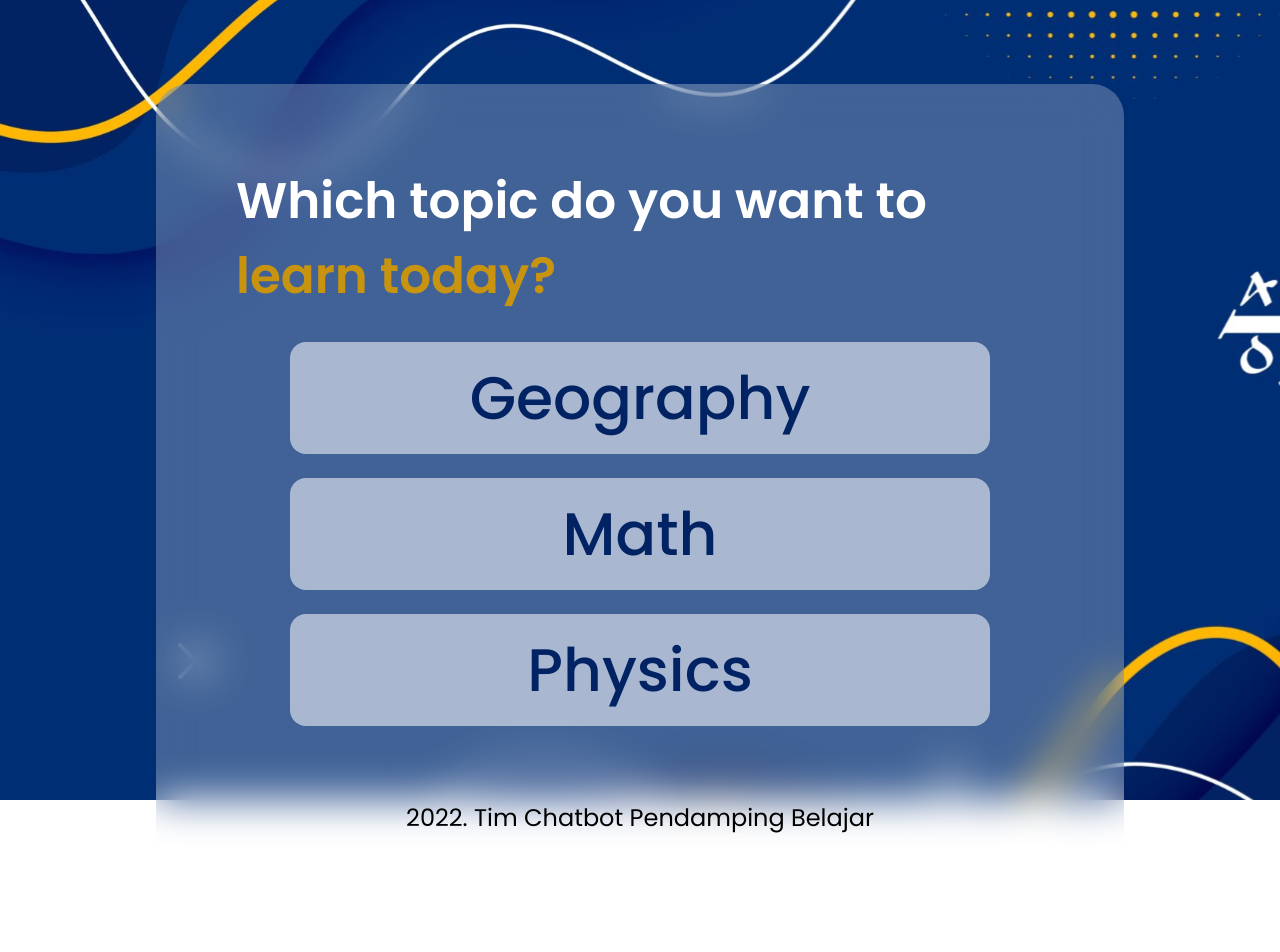
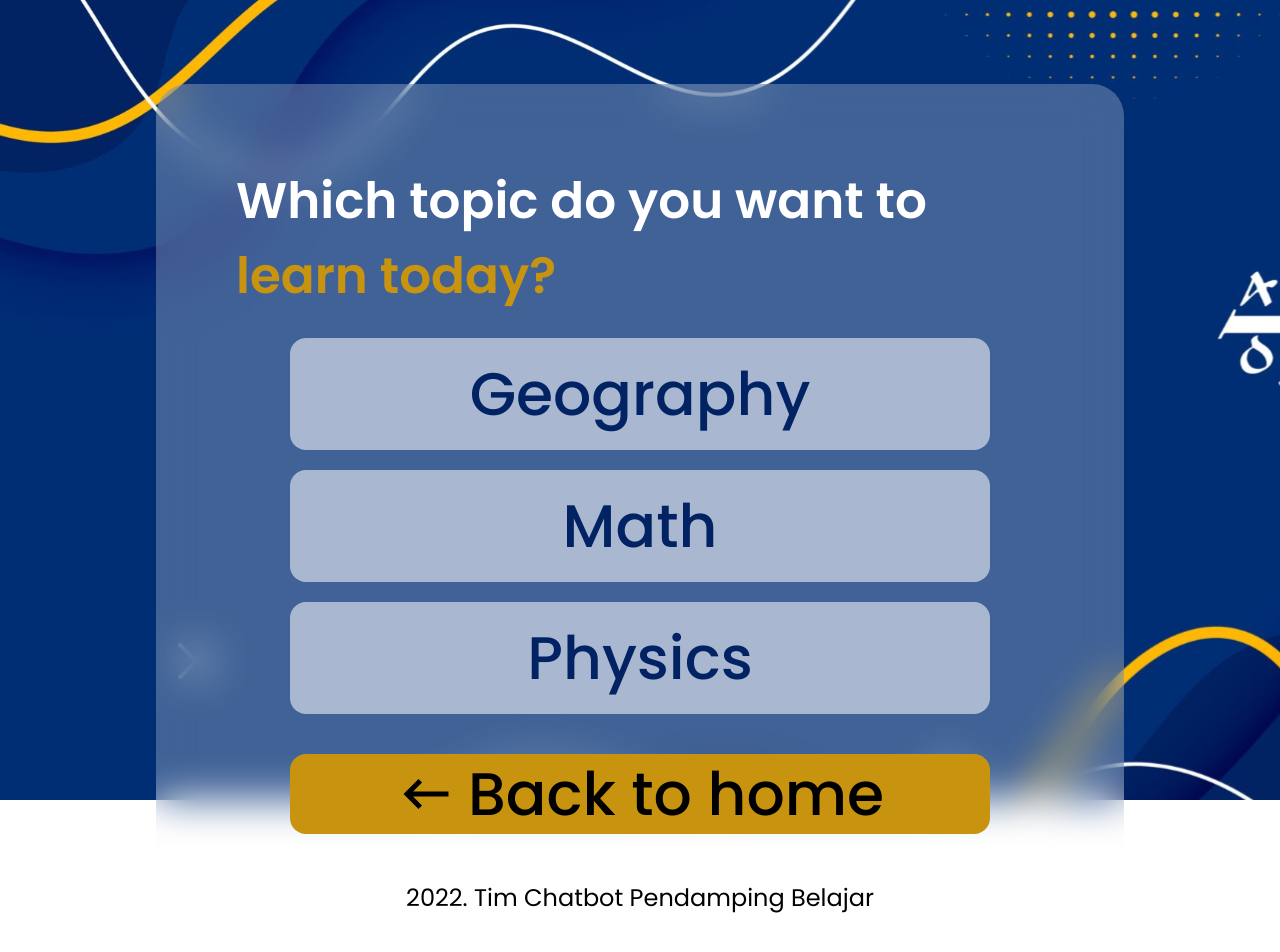
Before and after one commit to naufalHaidar12342/nextjs-rasa-chatbot, a Next.js app: page /choose-topic in a window 1280 px wide. Shown: the top 952 px of the page. Before the commit the page ends 914 px from the top, so only its background shows below. Built offline with nearby package versions, Linux system fonts and the light colour scheme.

Commit message:
add back button in choose-topic page

```diff
--- a/pages/[slug].jsx
+++ b/pages/[slug].jsx
@@ -1,13 +1,13 @@
 import Layout from "../components/Layout";
 
 export default function TopicSelected() {
-	return <Layout title={{}}></Layout>;
+	return <Layout title="Chat Screen"></Layout>;
 }
-export async function getStaticPaths() {
-	const paths = 2;
-}
-export async function getStaticProps({ params: { slug } }) {
-	return {
-		props: {},
-	};
-}
+// export async function getStaticPaths() {
+// 	const paths = 2;
+// }
+// export async function getStaticProps({ params }) {
+// 	return {
+// 		props: {},
+// 	};
+// }
--- a/pages/choose-topic.jsx
+++ b/pages/choose-topic.jsx
@@ -2,7 +2,7 @@ import { domAnimation, LazyMotion, m, motion } from "framer-motion";
 import Link from "next/link";
 import Layout from "../components/Layout";
 import TopicsList from "../data/list-of-topics.json";
-
+import { MdOutlineKeyboardBackspace } from "react-icons/md";
 export default function ChooseTopic(second) {
 	return (
 		<Layout title="Choose topic">
@@ -29,7 +29,7 @@ export default function ChooseTopic(second) {
 				>
 					Which topic do you want to learn today?
 				</h2>
-				<div className="flex flex-col justify-center items-center space-y-6 py-7">
+				<div className="flex flex-col justify-center items-center space-y-5 pt-6">
 					{TopicsList.map((topics, index) => (
 						<LazyMotion features={domAnimation}>
 							<m.div
@@ -58,6 +58,24 @@ export default function ChooseTopic(second) {
 							</m.div>
 						</LazyMotion>
 					))}
+					<LazyMotion features={domAnimation}>
+						<m.div
+							className="pt-5"
+							style={{ fontWeight: 500 }}
+							whileHover={{ scale: 1.2 }}
+							whileTap={{ scale: 0.75 }}
+						>
+							<Link
+								href={"/"}
+								className="rounded-2xl w-[700px] h-20 flex justify-center items-center bg-darkerYellow"
+							>
+								<div className="text-6xl flex justify-center ">
+									<MdOutlineKeyboardBackspace className="mr-3" />
+									<h5>Back to home</h5>
+								</div>
+							</Link>
+						</m.div>
+					</LazyMotion>
 				</div>
 			</motion.div>
 		</Layout>
```
